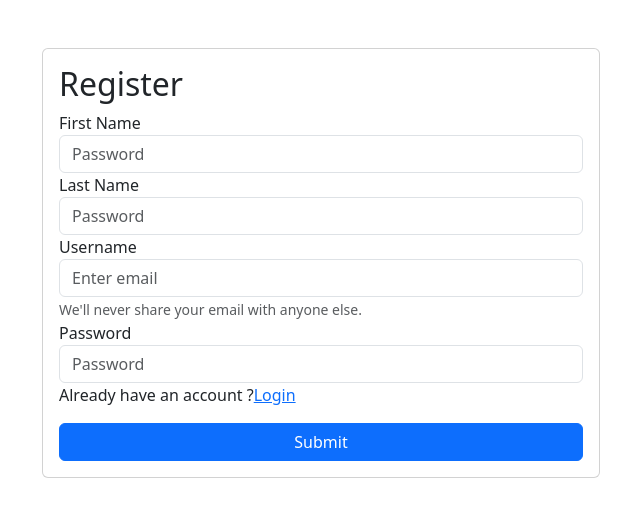
After one commit to jtshukla24/Recipe, a Django app: page /register/ in a window 1280 px wide. The commit adds this page. Shown: the top 517 px of the page, without its empty margins (319-959 px from the left). Run offline with Django 4.2, Linux system fonts and the light colour scheme.

Commit message:
Added Register and login page, and User model

```diff
--- a/Recipe/urls.py
+++ b/Recipe/urls.py
@@ -17,9 +17,22 @@ Including another URLconf
 from django.contrib import admin
 from django.urls import path
 from app1.views import *
+from django.conf.urls.static import static
+from django.conf import settings
+from django.contrib.staticfiles.urls import staticfiles_urlpatterns
 
 urlpatterns = [
     # path('',home, name ="home"),
     path('', recipe, name="recipe"),
     path('admin/', admin.site.urls),
+    path('delete_recipe/<id>/', delete_recipe, name="delete_recipe"),
+    path('update_recipe/<id>/', update_recipe, name="update_recipe"),
+    path('login/',login_page, name = "login_page"),
+    path('register/', register, name="register")
+
 ]
+
+if settings.DEBUG:
+    urlpatterns += static(settings.MEDIA_URL, document_root=settings.MEDIA_ROOT)
+
+urlpatterns += staticfiles_urlpatterns()
--- a/app1/models.py
+++ b/app1/models.py
@@ -1,9 +1,11 @@
 from django.db import models
+from django.contrib.auth.models import User
 
 
 # Create your models here.
 
 class Recipe(models.Model):
+    user = models.ForeignKey(User, on_delete=models.SET_NULL, null=True, blank=True)
     recipe_name = models.CharField(max_length=100)
     recipe_description = models.TextField()
     recipe_image = models.ImageField(upload_to="recipe_images")
--- /dev/null
+++ b/app1/templates/register.html
@@ -0,0 +1,34 @@
+{%  extends "base.html" %}
+
+{%  block start %}
+
+    <div class="container mt-5">
+
+        <form class="col-6 mx-auto card p-3 shadow-1g" method="post" enctype="multipart/form-data">
+            {% csrf_token %}
+<h2> Register</h2>
+  <div class="form-group">
+      <div class="form-group">
+    <label for="exampleInputPassword1">First Name</label>
+    <input type="text" class="form-control" name = "first_name" id="exampleInputPassword1" placeholder="Password">
+  </div>
+      <div class="form-group">
+    <label for="exampleInputPassword1">Last Name</label>
+    <input type="text" class="form-control" name = "last_name" id="exampleInputPassword1" placeholder="Password">
+  </div>
+    <label for="exampleInputEmail1">Username</label>
+    <input type="text" class="form-control" name = "username" id="exampleInputEmail1" aria-describedby="emailHelp" placeholder="Enter email">
+    <small id="emailHelp" class="form-text text-muted">We'll never share your email with anyone else.</small>
+  </div>
+  <div class="form-group">
+    <label for="exampleInputPassword1">Password</label>
+    <input type="password" class="form-control" name = "password" id="exampleInputPassword1" placeholder="Password">
+  </div>
+<p>Already have an account ?<a href="/login/">Login</a> </p>
+  <button type="submit" class="btn btn-primary">Submit</button>
+        </form>
+
+
+    </div>
+
+{% endblock %}
--- a/app1/views.py
+++ b/app1/views.py
@@ -1,6 +1,7 @@
 from django.shortcuts import render, redirect
+from django.http import HttpResponse
 from .models import *
-
+from django.contrib.auth.models import User
 
 # Create your views here.
 def recipe(request):
@@ -10,10 +11,65 @@ def recipe(request):
         recipe_description = data.get("recipe_description")
         recipe_image = request.FILES.get('recipe_image')
         Recipe.objects.create(
-            recipe_name = recipe_name,
-            recipe_description =  recipe_description,
-            recipe_image= recipe_image)
+            recipe_name=recipe_name,
+            recipe_description=recipe_description,
+            recipe_image=recipe_image)
 
         return redirect("/")
         # return redirect("/recipe/")
-    return render(request, "recipe.html")
+    queryset = Recipe.objects.all()
+
+    if request.GET.get('search'):
+        queryset = queryset.filter(recipe_name__icontains=request.GET.get('search'))
+
+    context = {'recipes': queryset}
+    return render(request, "recipe.html", context)
+
+
+def delete_recipe(request, id):
+    queryset = Recipe.objects.get(id=id)
+    queryset.delete()
+    return redirect('/')
+
+
+def update_recipe(request, id):
+    queryset = Recipe.objects.get(id=id)
+    if request.method == "POST":
+        data = request.POST
+        recipe_name = data.get("recipe_name")
+        recipe_description = data.get("recipe_description")
+        recipe_image = request.FILES.get('recipe_image')
+
+        queryset.recipe_name = recipe_name
+        queryset.recipe_description = recipe_description
+
+        if queryset.recipe_image:
+            queryset.recipe_image = recipe_image
+        queryset.save()
+        return redirect('/')
+
+    context = {'recipes': queryset}
+    return render(request, "update_recipe.html", context)
+
+
+def login_page(request):
+    if request.method == "POST":
+        first_name = request.POST.get('first_name')
+        last_name = request.POST.get('last_name')
+        username = request.POST.get('username')
+        password = request.POST.get('password')
+
+        user = User.objects.create(
+            first_name = first_name,
+            last_name = last_name,
+            username = username,
+        )
+        user.set_password(password)
+        user.save()
+
+        return redirect('/register/')
+    return render(request, "login.html")
+
+
+def register(request):
+    return render(request, "register.html")
```
Also changed, not shown: Recipe/settings.py (+8 -6 lines), app1/templates/login.html (added, +26 -0 lines), app1/templates/recipe.html (+39 -0 lines), app1/templates/update_recipe.html (added, +30 -0 lines), db.sqlite3, public/static/recipe_images/clay-banks-u27Rrbs9Dwc-unsplash.jpg (renamed from recipe_images/clay-banks-u27Rrbs9Dwc-unsplash.jpg), public/static/recipe_images/clay-banks-u27Rrbs9Dwc-unsplash_3IpYpx8.jpg (added), public/static/recipe_images/clay-banks-u27Rrbs9Dwc-unsplash_C0DFRDC.jpg (added), public/static/recipe_images/clay-banks-u27Rrbs9Dwc-unsplash_JsR0BZV.jpg (added), public/static/recipe_images/clay-banks-u27Rrbs9Dwc-unsplash_Xvwp8ji.jpg (added), public/static/recipe_images/clay-banks-u27Rrbs9Dwc-unsplash_xaPR7VX.jpg (added).
